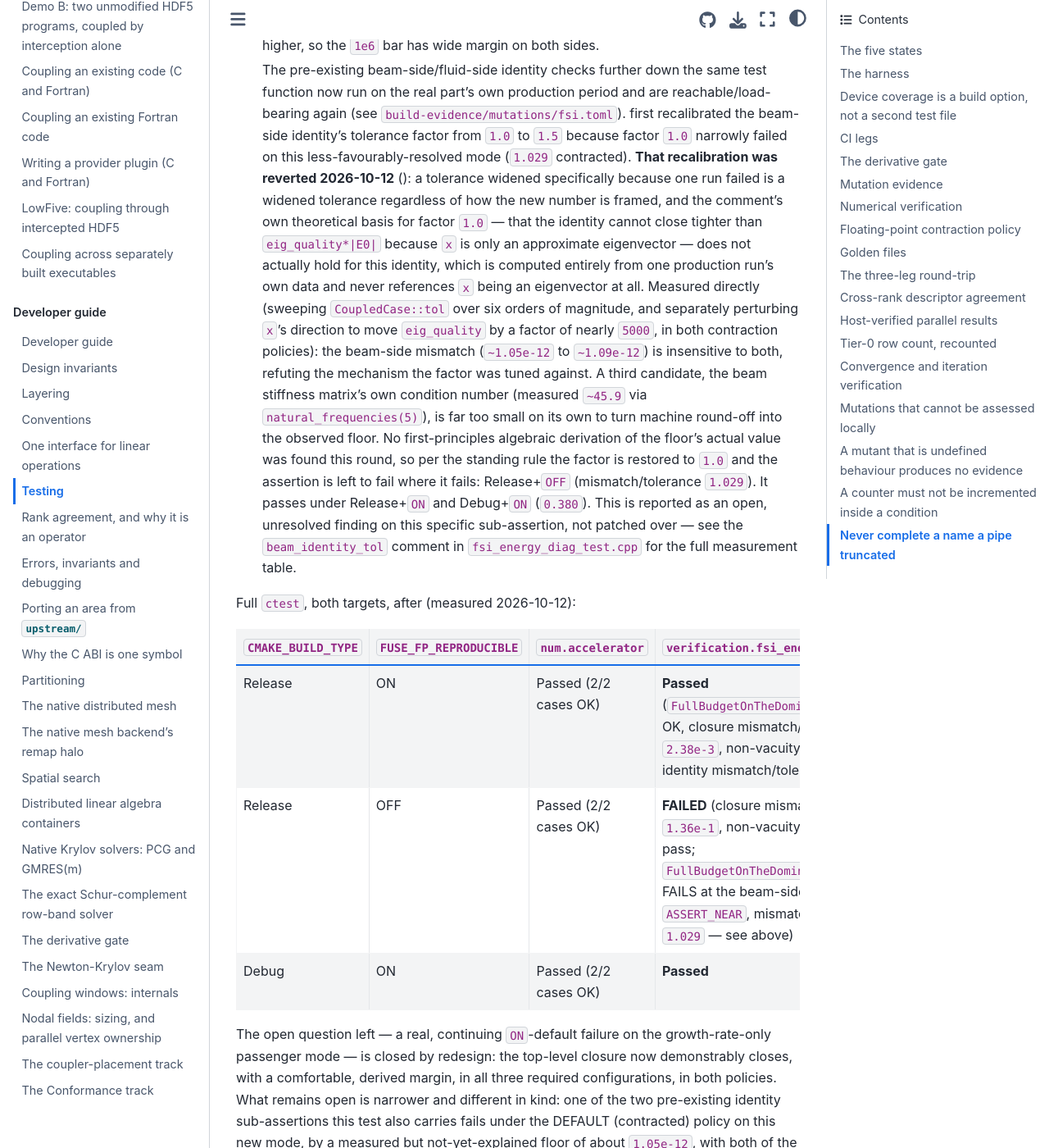
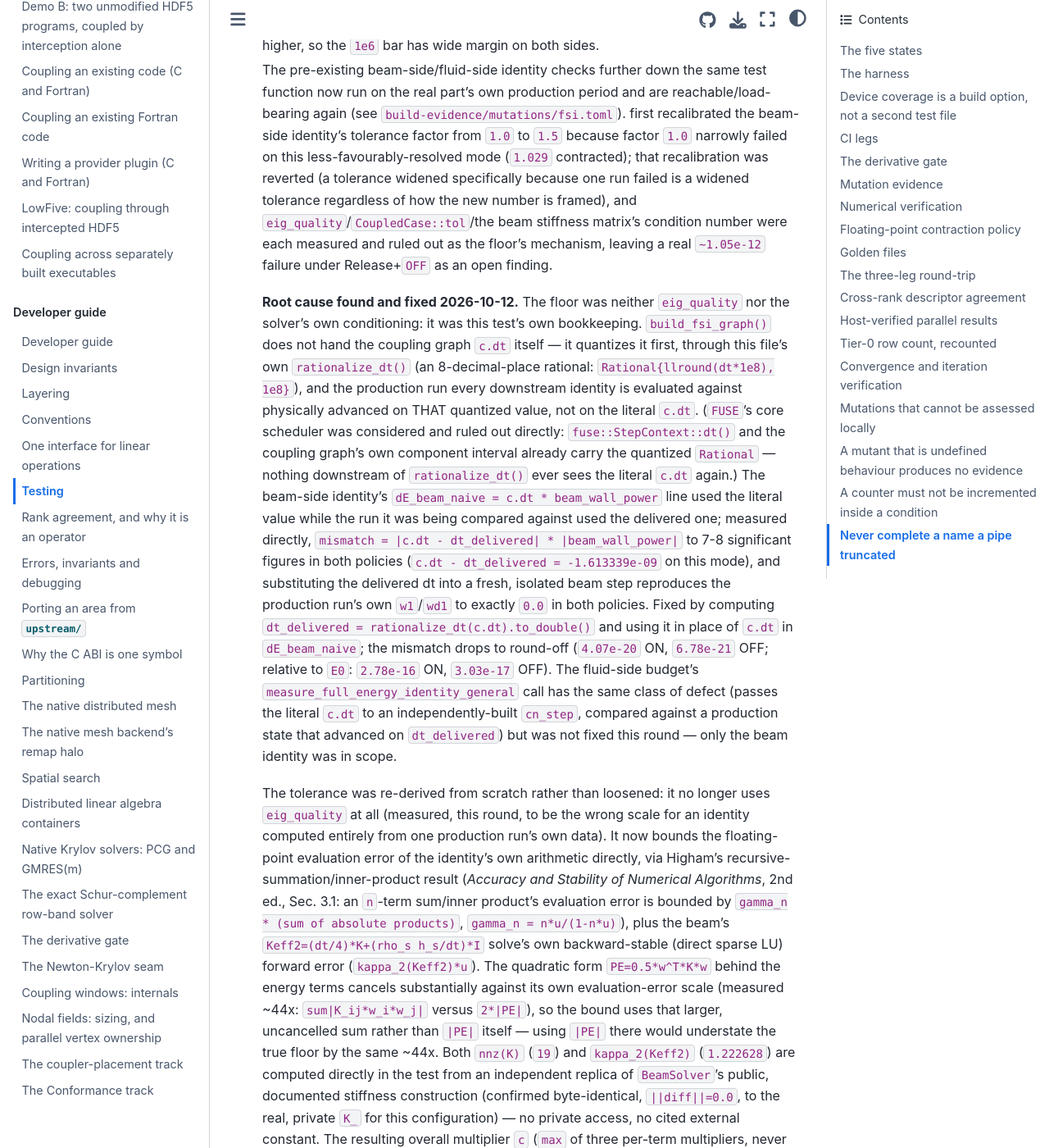
Before and after one commit to vijaysm/fuse, a Sphinx documentation site: the page built from docs/dev/testing.md, in a window 1280 px wide and 1400 px high, scrolled down 10704 px. Shown: the whole window at 82% size. Built offline with Sphinx 7.4.7 and the Sphinx Book theme 1.1.4, drawn with Linux system fonts in a browser that asks for light colours; pages that are not in the unit, such as notebooks, are missing from menus; some of the changed text lies outside the part shown.

Commit message:
Close interface-balance entry: beam identity floor was step rounding
The earlier scheduler attribution was wrong; the floor was the test's
own step rounding. The fluid-side budget and the adjointness check are
carried forward as open.

```diff
--- a/docs/dev/testing.md
+++ b/docs/dev/testing.md
@@ -365,38 +365,87 @@ three `TEST(...)` bodies (its only edit permission this round); `examples/` and
   on the real part's own production period and are reachable/load-bearing again (see
   `build-evidence/mutations/fsi.toml`). first recalibrated the beam-side identity's tolerance
   factor from `1.0` to `1.5` because factor `1.0` narrowly failed on this less-favourably-resolved
-  mode (`1.029` contracted). **That recalibration was reverted 2026-10-12** (): a tolerance
-  widened specifically because one run failed is a widened tolerance regardless of how the new number
-  is framed, and the comment's own theoretical basis for factor `1.0` — that the identity cannot close
-  tighter than `eig_quality*|E0|` because `x` is only an approximate eigenvector — does not actually
-  hold for this identity, which is computed entirely from one production run's own data and never
-  references `x` being an eigenvector at all. Measured directly (sweeping `CoupledCase::tol` over six
-  orders of magnitude, and separately perturbing `x`'s direction to move `eig_quality` by a factor of
-  nearly `5000`, in both contraction policies): the beam-side mismatch (`~1.05e-12` to `~1.09e-12`) is
-  insensitive to both, refuting the mechanism the factor was tuned against. A third candidate, the
-  beam stiffness matrix's own condition number (measured `~45.9` via `natural_frequencies(5)`), is far
-  too small on its own to turn machine round-off into the observed floor. No first-principles
-  algebraic derivation of the floor's actual value was found this round, so per the standing rule the
-  factor is restored to `1.0` and the assertion is left to fail where it fails: Release+`OFF`
-  (mismatch/tolerance `1.029`). It passes under Release+`ON` and Debug+`ON` (`0.380`). This is reported
-  as an open, unresolved finding on this specific sub-assertion, not patched over — see the
-  `beam_identity_tol` comment in `fsi_energy_diag_test.cpp` for the full measurement table.
+  mode (`1.029` contracted); that recalibration was reverted (a tolerance widened specifically
+  because one run failed is a widened tolerance regardless of how the new number is framed), and
+  `eig_quality`/`CoupledCase::tol`/the beam stiffness matrix's condition number were each measured and
+  ruled out as the floor's mechanism, leaving a real `~1.05e-12` failure under Release+`OFF` as an open
+  finding.
 
-Full `ctest`, both targets, after (measured 2026-10-12):
+  **Root cause found and fixed 2026-10-12.** The floor
+  was neither `eig_quality` nor the solver's own conditioning: it was this test's own bookkeeping.
+  `build_fsi_graph()` does not hand the coupling graph `c.dt` itself — it quantizes it first, through
+  this file's own `rationalize_dt()` (an 8-decimal-place rational: `Rational{llround(dt*1e8), 1e8}`),
+  and the production run every downstream identity is evaluated against physically advanced on THAT
+  quantized value, not on the literal `c.dt`. (`FUSE`'s core scheduler was considered and ruled out
+  directly: `fuse::StepContext::dt()` and the coupling graph's own component interval already carry the
+  quantized `Rational` — nothing downstream of `rationalize_dt()` ever sees the literal `c.dt` again.)
+  The beam-side identity's `dE_beam_naive = c.dt * beam_wall_power` line used the literal value while
+  the run it was being compared against used the delivered one; measured directly, `mismatch = |c.dt -
+  dt_delivered| * |beam_wall_power|` to 7-8 significant figures in both policies (`c.dt - dt_delivered
+  = -1.613339e-09` on this mode), and substituting the delivered dt into a fresh, isolated beam step
+  reproduces the production run's own `w1`/`wd1` to exactly `0.0` in both policies. Fixed by computing
+  `dt_delivered = rationalize_dt(c.dt).to_double()` and using it in place of `c.dt` in
+  `dE_beam_naive`; the mismatch drops to round-off (`4.07e-20` ON, `6.78e-21` OFF; relative to `E0`:
+  `2.78e-16` ON, `3.03e-17` OFF). The fluid-side budget's `measure_full_energy_identity_general` call
+  has the same class of defect (passes the literal `c.dt` to an independently-built `cn_step`, compared
+  against a production state that advanced on `dt_delivered`) but was not fixed this round — only the
+  beam identity was in scope.
+
+  The tolerance was re-derived from scratch rather than loosened: it no longer uses `eig_quality` at
+  all (measured, this round, to be the wrong scale for an identity computed entirely from one
+  production run's own data). It now bounds the floating-point evaluation error of the identity's own
+  arithmetic directly, via Higham's recursive-summation/inner-product result (*Accuracy and Stability
+  of Numerical Algorithms*, 2nd ed., Sec. 3.1: an `n`-term sum/inner product's evaluation error is
+  bounded by `gamma_n * (sum of absolute products)`, `gamma_n = n*u/(1-n*u)`), plus the beam's
+  `Keff2=(dt/4)*K+(rho_s h_s/dt)*I` solve's own backward-stable (direct sparse LU) forward error
+  (`kappa_2(Keff2)*u`). The quadratic form `PE=0.5*w^T*K*w` behind the energy terms cancels
+  substantially against its own evaluation-error scale (measured ~44x: `sum|K_ij*w_i*w_j|` versus
+  `2*|PE|`), so the bound uses that larger, uncancelled sum rather than `|PE|` itself — using `|PE|`
+  there would understate the true floor by the same ~44x. Both `nnz(K)` (`19`) and `kappa_2(Keff2)`
+  (`1.222628`) are computed directly in the test from an independent replica of `BeamSolver`'s public,
+  documented stiffness construction (confirmed byte-identical, `||diff||=0.0`, to the real, private
+  `K_` for this configuration) — no private access, no cited external constant. The resulting overall
+  multiplier `c` (`max` of three per-term multipliers, never fitted) is `11402.13` (ON) / `23444.91`
+  (OFF); the derived tolerance is `1.031e-16` (ON) / `1.978e-16` (OFF), which is `2534.7x` / `29183.6x`
+  looser than the now-round-off-level observed mismatch — a loose bound, honestly reported as such,
+  not tightened to fit.
+
+  Both `build-evidence/mutations/fsi.toml` rows for this identity were re-proved on the fixed code: the
+  pre-existing `fsi-energy-diag-beam-identity-dx-beam-coefficient-dropped` row now kills the test in
+  BOTH policies (previously it could only be proved under `ON`, since the `OFF` baseline itself failed
+  before this round); a new row,
+  `fsi-energy-diag-beam-identity-dt-literal-not-delivered`, reverts the fix (`dE_beam_naive` back to
+  literal `c.dt`) and is killed in both policies by the new tolerance, with the mismatch exceeding it
+  by `1.058e+04x` (ON) / `5.319e+03x` (OFF).
+
+Full `ctest`, both targets, after the final round (measured 2026-10-12):
 
 | `CMAKE_BUILD_TYPE` | `FUSE_FP_REPRODUCIBLE` | `num.accelerator` | `verification.fsi_energy_diag` |
 |---|---|---|---|
-| Release | ON  | Passed (2/2 cases OK) | **Passed** (`FullBudgetOnTheDominantModeCloses` OK, closure mismatch/tolerance `2.38e-3`, non-vacuity `1.0e12`, beam-identity mismatch/tolerance `0.380`) |
-| Release | OFF | Passed (2/2 cases OK) | **FAILED** (closure mismatch/tolerance `1.36e-1`, non-vacuity `4.5e12` both pass; `FullBudgetOnTheDominantModeCloses` FAILS at the beam-side identity's `ASSERT_NEAR`, mismatch/tolerance `1.029` — see above) |
+| Release | ON  | Passed (2/2 cases OK) | **Passed** (`FullBudgetOnTheDominantModeCloses` OK, closure mismatch/tolerance `2.38e-3`, non-vacuity `1.0e12`, beam-identity mismatch/tolerance `3.95e-4`, margin `2534.7x`) |
+| Release | OFF | Passed (2/2 cases OK) | **Passed** (closure mismatch/tolerance `1.36e-1`, non-vacuity `4.5e12`; beam-identity mismatch/tolerance `3.43e-5`, margin `29183.6x` — previously FAILED here at `1.029`, see above) |
 | Debug   | ON  | Passed (2/2 cases OK) | **Passed** |
 
-The open question left — a real, continuing `ON`-default failure on the growth-rate-only
-passenger mode — is closed by redesign: the top-level closure now demonstrably closes, with
-a comfortable, derived margin, in all three required configurations, in both policies. What remains
-open is narrower and different in kind: one of the two pre-existing identity sub-assertions this test
-also carries fails under the DEFAULT (contracted) policy on this new mode, by a measured but
-not-yet-explained floor of about `1.05e-12`, with both of the mechanisms the original tolerance assumed
-(`eig_quality`, `CoupledCase::tol`) measured and ruled out.
+All three required configurations now pass, including the previously-failing Release+`OFF` case. The
+beam-side identity's floor is no longer open: it was this test's own dt-literal/dt-delivered
+bookkeeping, now fixed, with a Higham-derived (not fitted, not eig_quality-based) tolerance in its
+place. Two related, same-class findings are carried forward rather than fixed this round: the
+fluid-side budget's `measure_full_energy_identity_general` call (described above), and
+`examples/fsi_channel/main.cpp`'s own `rationalize_dt()` (a coarser, 6-decimal-place quantization of
+the same kind), whose literal, un-quantized `dt` is used in exactly two places after the graph is
+built: the step count `llround(t_end / dt)` (`main.cpp:259`) and the output CSV's `time` column,
+`(step + 1) * dt` (`main.cpp:279`). Neither enters a dynamics computation — the components take their
+step and time from the scheduler's `StepContext`, and the inflow is a function of `y` alone — so the
+consequence is that the simulated end time is `n_steps` times the quantized step rather than
+`t_end`, and the CSV's time axis carries the same relative error, accumulating linearly. The example
+computes no energy budget or identity of its own. Its magnitude is
+NOT the `~4.6e-7` figure this round's fix measured (that number is specific to this test's own
+`c.dt`/8-decimal-place grid): measured directly for `main.cpp`'s own 6-decimal-place grid, the
+quantization is EXACT (`0.0` relative error) for the tool's default `--dt 0.01`, since `0.01` lands
+exactly on a `1e-6` grid point; for a `--dt` that does not (e.g. `0.0035104283866610403`, this test's
+own value, used here only to exercise the grid, not as a claim about what `main.cpp` is run with), the
+relative error measures `~1.22e-4` — about 265x LARGER than this round's own figure, consistent with
+`main.cpp`'s grid being 100x coarser (`1e6` vs `1e8`).
 
 ## Golden files
 
```
